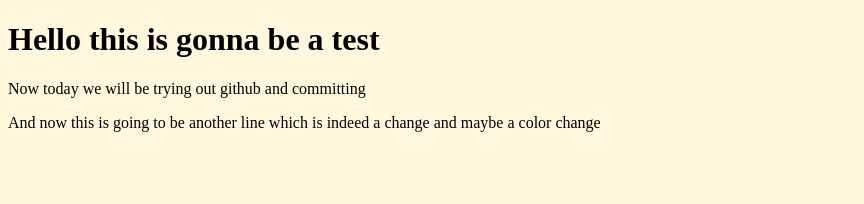
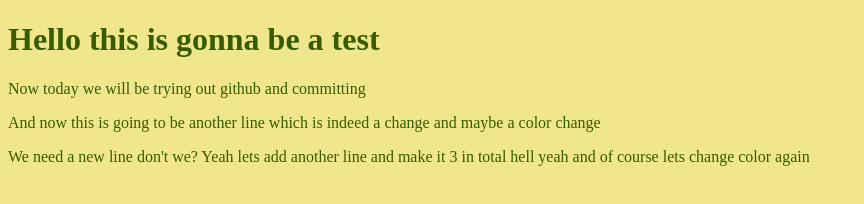
Before and after one commit to Keanu2700/code, a plain HTML site: page index.html in a window 1280 px wide. Shown: the whole page, without its empty margins (0-864 px from the left). Drawn offline with Linux system fonts and the light colour scheme.

Commit message:
Add files via upload

```diff
--- a/index.html
+++ b/index.html
@@ -14,5 +14,9 @@
       And now this is going to be another line which is indeed a change and
       maybe a color change
     </p>
+    <p>
+      We need a new line don't we? Yeah lets add another line and make it 3 in
+      total hell yeah and of course lets change color again
+    </p>
   </body>
 </html>
--- a/style.css
+++ b/style.css
@@ -1,4 +1,4 @@
 body {
-    background-color:  cornsilk;
-    color: black;
+    background-color:  khaki;
+    color: rgb(55, 91, 0);
 }
```
